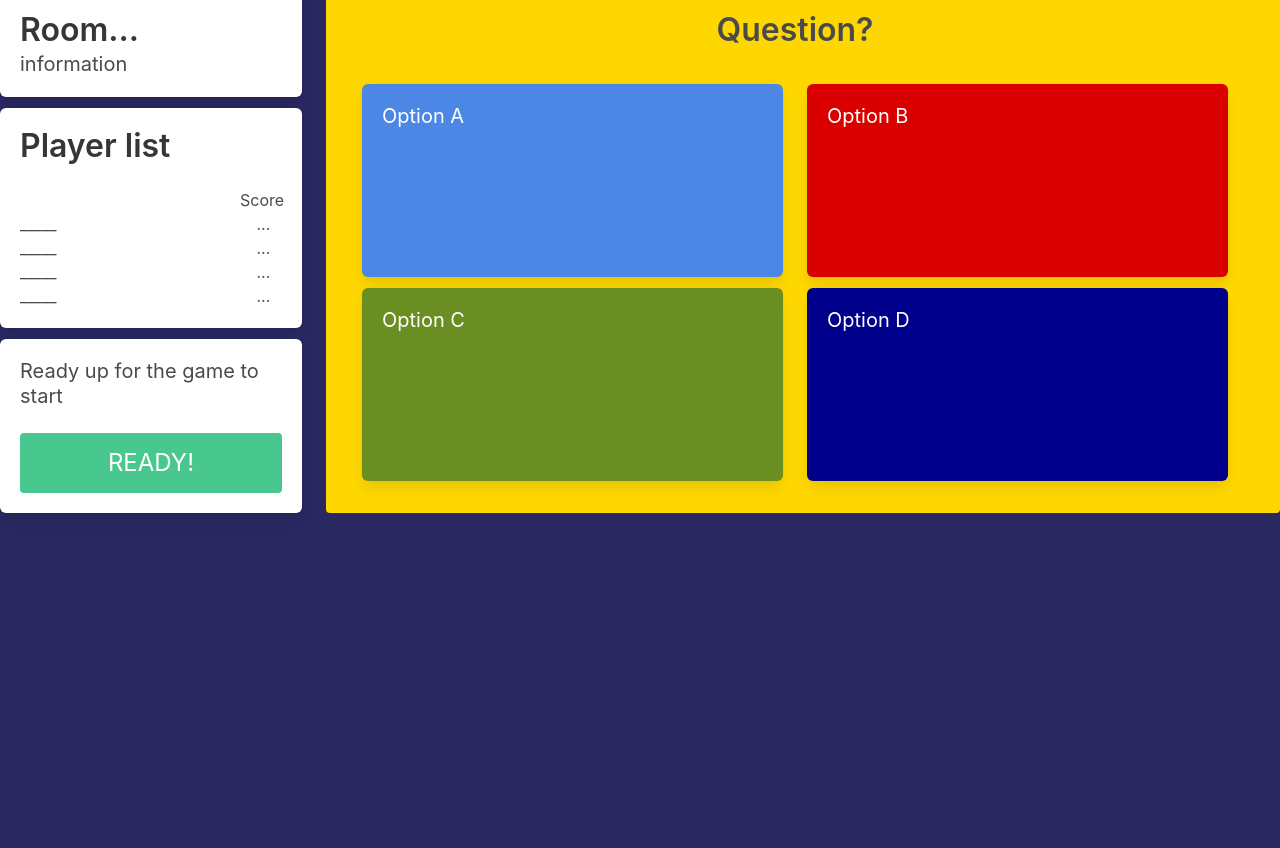
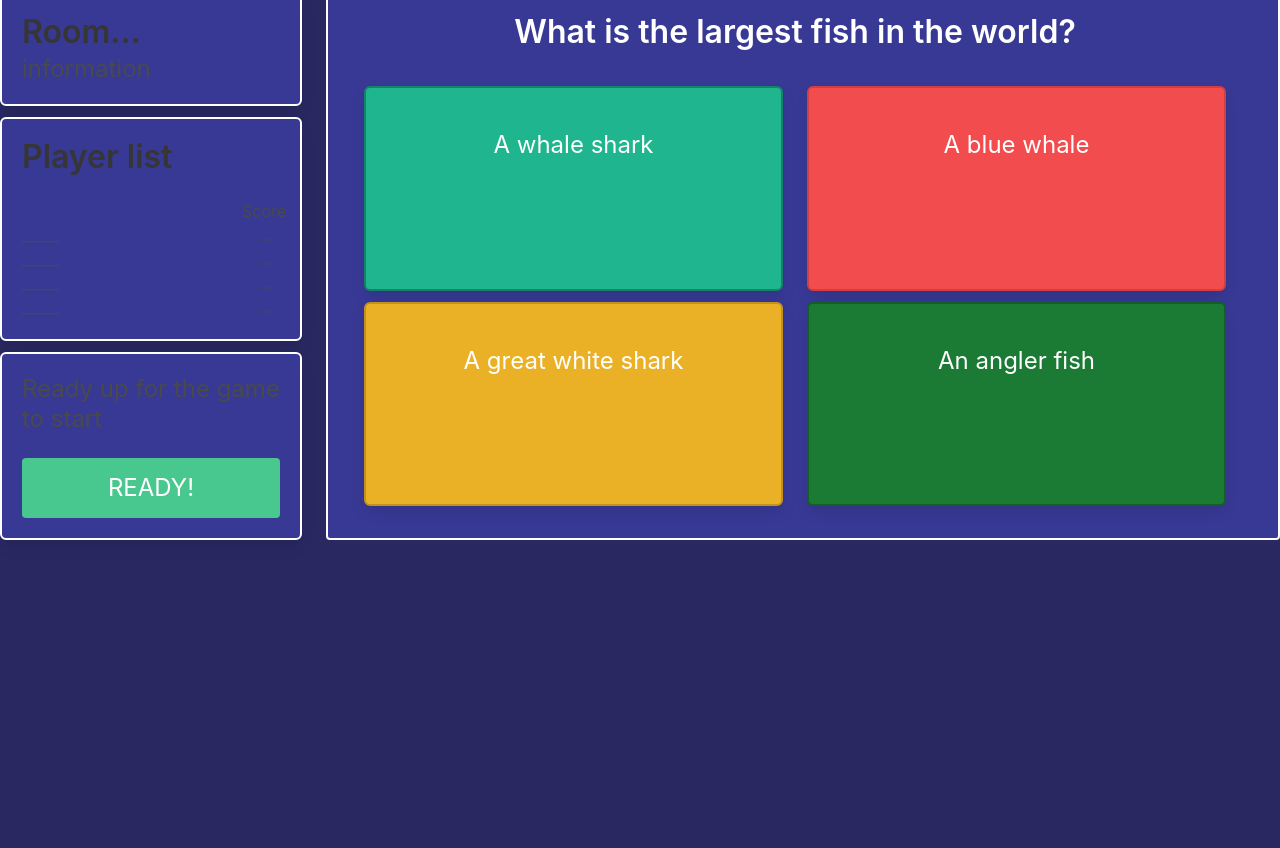
Before and after one commit to Sambijhouwer/WEBIK_Wooknows_2020, a Flask app: page /game in a window 1280 px wide. Shown: the part 112-960 px from the top of the page. Before the commit the page ends 625 px from the top, so only its background shows below. Run offline with Flask 2, Linux system fonts and the light colour scheme; some libraries are stand-ins or nearby versions.

Commit message:
vooral game-lobby opgemaakt

```diff
--- a/static/styles.css
+++ b/static/styles.css
@@ -1,7 +1,7 @@
 body{
   background-color:#292861;
   position: absolute;
-  height: 100%;
+  height: 120%;
   width: 100%;
 }
 
@@ -26,24 +26,52 @@ body{
   text-align: center;
 }
 
-.tile.is-child.is-primary.box {
-  background-color: olivedrab;
+.tile.is-child.is-info.box {
+  background-color: #1FB58F;
   color: white;
+  padding-top: 10%;
+  text-align: center;
+
+  border-color: #168267;
+  border-width: 2px;
+  border-style: solid;
 }
 
-.tile.is-child.is-info.box {
-  background-color: #4c87e6;
+.tile.is-child.is-primary.box {
+  background-color: #EAB126;
   color: white;
+  padding-top: 10%;
+  text-align: center;
+
+  border-color: #c2921f;
+  border-width: 2px;
+  border-style: solid;
 }
 
 .tile.is-child.is-danger.box {
-  background-color: #db0000;
+  background-color: #F24C4E;
   color: white;
+  padding-top: 10%;
+  text-align: center;
+
+  border-color: #d13f40;
+  border-width: 2px;
+  border-style: solid;
 }
 
 .tile.is-child.is-warning.box {
-  background-color: darkblue;
+  background-color: #1B7B34;
   color: white;
+  padding-top: 10%;
+  text-align: center;
+
+  border-color: #155e28;
+  border-width: 2px;
+  border-style: solid;
+}
+
+.subtitle {
+  font-size: x-large;
 }
 
 #logo1{
@@ -60,5 +88,30 @@ body{
 }
 
 #paers {
-  background-color: gold;
+  background-color: #373995;
+  color: white;
+  border-width: 2px;
+  border-color: white;
+  border-style: solid;
 }
+
+#room_board {
+  border-color: white;
+  border-width: 2px;
+  border-style: solid;
+  background-color: #373995;
+}
+
+#room_ready {
+  border-color: white;
+  border-width: 2px;
+  border-style: solid;
+  background-color: #373995;
+}
+
+#room_info {
+  border-color: white;
+  border-width: 2px;
+  border-style: solid;
+  background-color: #373995;
+}
--- a/templates/game-lobby.html
+++ b/templates/game-lobby.html
@@ -27,23 +27,23 @@
     <div class="tile" id="questionbox">
         <article class="tile notification is-vertical" id="paers">
             <div class="content">
-                <p class="title" style="text-align: center;">Question?</p>
+                <p class="title" style="text-align: center;">What is the largest fish in the world?</p>
             </div>
             <div class="tile">
                 <div class="tile is-parent is-vertical">
                     <div class="tile is-child is-info box">
-                        <p class="subtitle">Option A</p>
+                        <p class="subtitle">A whale shark</p>
                     </div>
                     <div class="tile is-child is-primary box">
-                        <p class="subtitle">Option C</p>
+                        <p class="subtitle">A great white shark</p>
                     </div>
                 </div>
                 <div class="tile is-parent is-vertical">
                     <div class="tile is-child is-danger box">
-                        <p class="subtitle">Option B</p>
+                        <p class="subtitle">A blue whale</p>
                     </div>
                     <div class="tile is-child is-warning box">
-                        <p class="subtitle">Option D</p>
+                        <p class="subtitle">An angler fish</p>
                     </div>
                 </div>
             </div>
--- a/templates/spelding.html
+++ b/templates/spelding.html
@@ -6,7 +6,7 @@
 <div class="modal" id="myModal">
   <div class="modal-background"></div>
   <div class="modal-content">
-    <div class="box">Lorem ipsum dolor sit amet, consectetur adipiscing elit. Aenean efficitur sit amet massa fringilla egestas. Nullam condimentum luctus turpis.        </div>
+    <div class="box">Lorem ipsum dolor sit amet, consectetur adipiscing elit. Aenean efficitur sit amet massa fringilla egestas. Nullam condimentum luctus turpis.</div>
   </div>
   <button class="modal-close is-large" aria-label="close"></button>
 </div>
```
